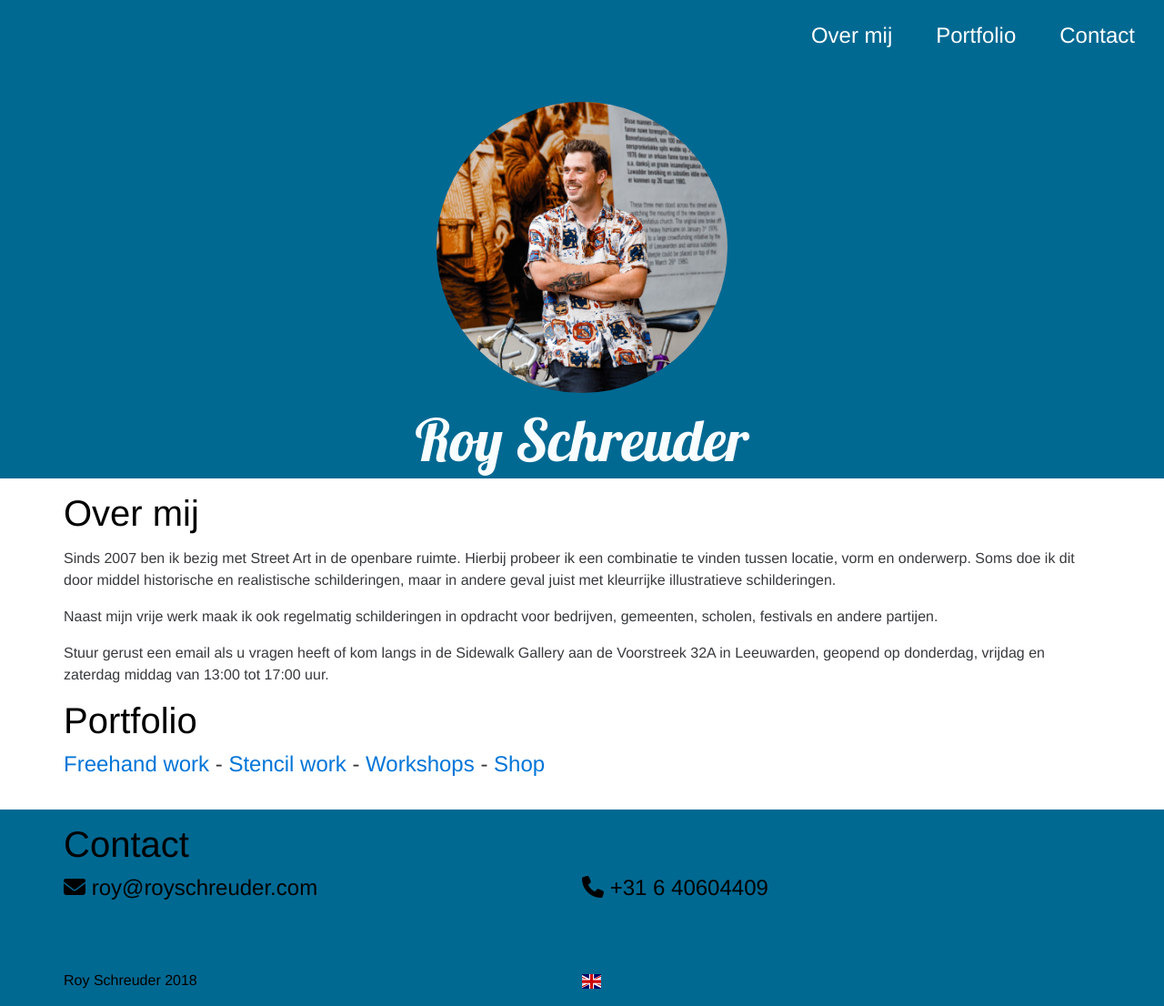
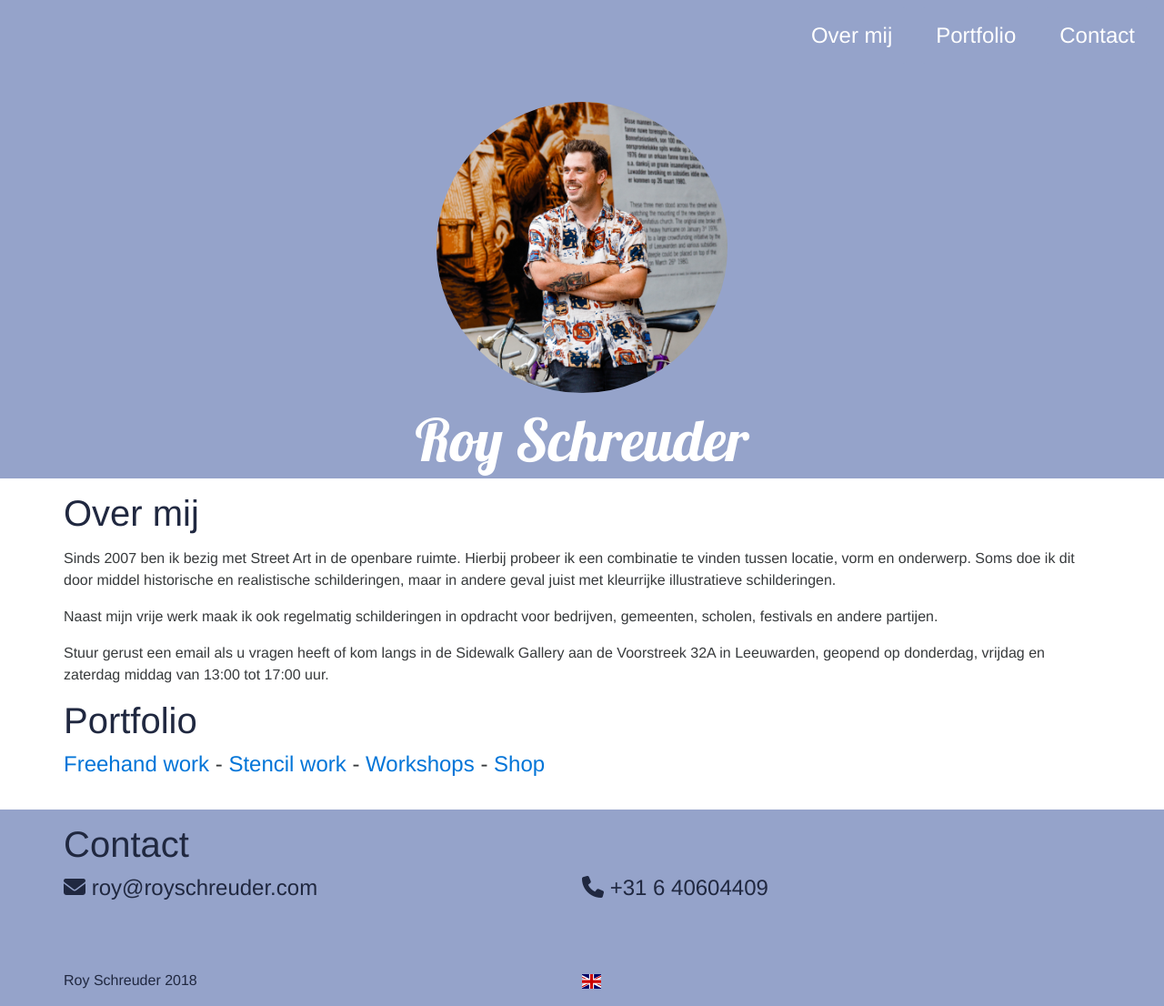
Before and after one commit to martijnvdbrug/royschreuder.com, a Jekyll site: the page built from index.html, in a window 1280 px wide and 1106 px high. Shown: the whole window at 91% size. Built offline with Jekyll 4.4.1, drawn with Linux system fonts in a browser that asks for light colours; nearby versions of some CDN libraries.

Commit message:
Change theme color

```diff
--- a/_sass/theme/_variables.scss
+++ b/_sass/theme/_variables.scss
@@ -1,7 +1,7 @@
 // Colors
 
 $body-background: #fff;
-$theme-color-main: #006992;
+$theme-color-main: #95A3CA;
 $theme-color-main-contrast: #fff;
 
 // Radius
```
